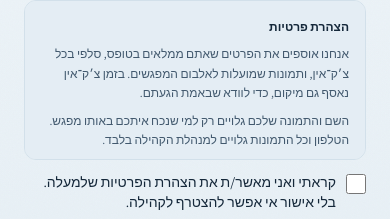
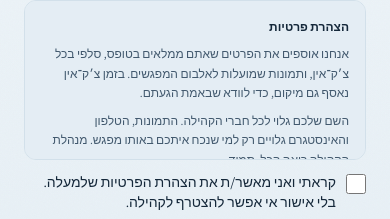
Before and after one commit to shirlevy1/swell-club, a Next.js app: page /signup in a window 390 px wide. Shown: the part 1427-1646 px from the top of the page. Built offline with nearby package versions, Linux system fonts and the light colour scheme; no server answers; a web font is replaced by a local one.

Commit message:
Fix privacy notice: phone/instagram are visible to co-attendees, not admin-only

```diff
--- a/src/app/(auth)/signup/page.tsx
+++ b/src/app/(auth)/signup/page.tsx
@@ -224,8 +224,9 @@ export default function SignupPage() {
               נאסף גם מיקום, כדי לוודא שבאמת הגעתם.
             </p>
             <p>
-              השם והתמונה שלכם גלויים רק למי שנכח איתכם באותו מפגש.
-              הטלפון וכל התמונות גלויים למנהלת הקהילה בלבד.
+              השם שלכם גלוי לכל חברי הקהילה. התמונות, הטלפון
+              והאינסטגרם גלויים רק למי שנכח איתכם באותו מפגש. מנהלת
+              הקהילה רואה הכל, תמיד.
             </p>
             <p>המידע נשמר אצל Supabase, בתשתית מאובטחת.</p>
           </div>
--- a/src/components/profile-form.tsx
+++ b/src/components/profile-form.tsx
@@ -160,8 +160,9 @@ export function ProfileForm({ profile }: { profile: Profile }) {
               נאסף גם מיקום, כדי לוודא שבאמת הגעתם.
             </p>
             <p>
-              השם והתמונה שלכם גלויים רק למי שנכח איתכם באותו מפגש.
-              הטלפון וכל התמונות גלויים למנהלת הקהילה בלבד.
+              השם שלכם גלוי לכל חברי הקהילה. התמונות, הטלפון
+              והאינסטגרם גלויים רק למי שנכח איתכם באותו מפגש. מנהלת
+              הקהילה רואה הכל, תמיד.
             </p>
             <p>המידע נשמר אצל Supabase, בתשתית מאובטחת.</p>
           </div>
```
